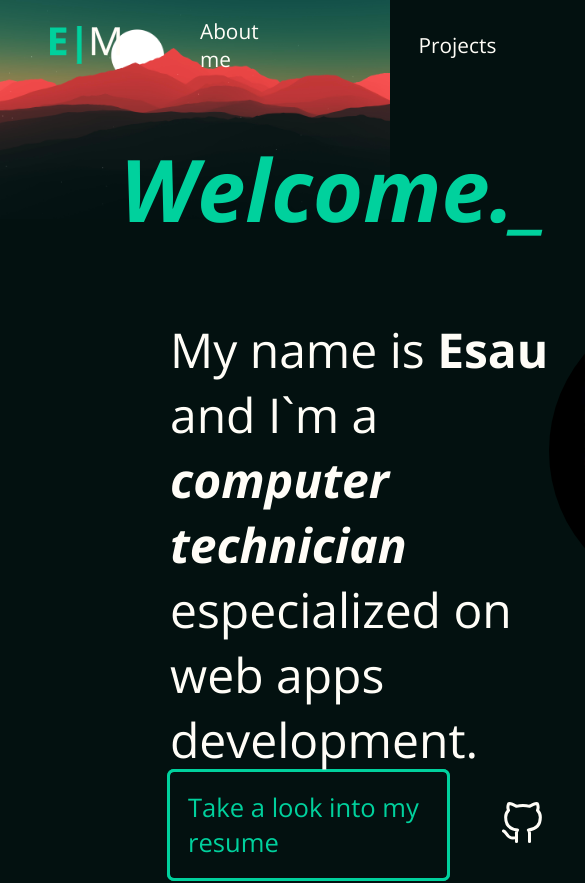
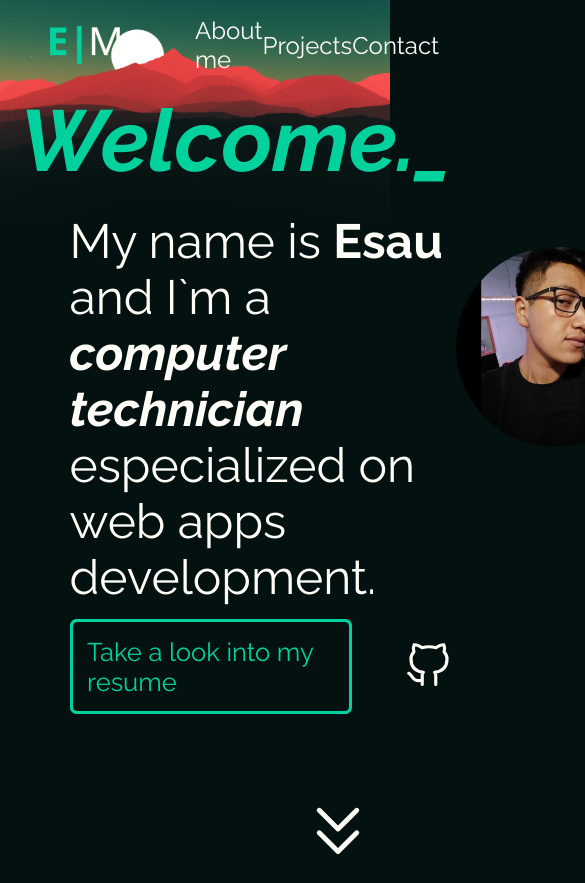
Before and after one commit to MajorNuke27/Portfolio, a plain HTML site: page index.html in a window 390 px wide. Shown: the top 883 px of the page, 585 px wide, since content can reach past the window. Drawn offline with nearby package versions, Linux system fonts and the light colour scheme.

Commit message:
Improve general desktop responsivnes of landing page

```diff
--- a/index.html
+++ b/index.html
@@ -9,14 +9,10 @@
     <link rel="stylesheet" href="./styles/general.css">
     <link rel="stylesheet" href="./styles/sections.css">
     <link rel="stylesheet" href="./styles/landing.css">
-    <link rel="preconnect" href="https://fonts.googleapis.com">
-    <link rel="preconnect" href="https://fonts.gstatic.com" crossorigin>
-    <link href="https://fonts.googleapis.com/css2?family=Open+Sans:ital,wght@0,300;0,400;0,500;0,700;1,300;1,400;1,500;1,700&display=swap" rel="stylesheet">
     <link rel="shortcut icon" href="./assets/images/Logo.svg" type="image/svg">
     <title>Esau Montiel | Web developer</title>
 </head>
 <body style="background-color: #031110;">
-    <div class="landing-bg"></div>
     <header>
         <img src="./assets/images/Logo.svg" alt="main-logo" >
         <nav class="nav-bar">
@@ -27,8 +23,8 @@
             </ul>
         </nav>
     </header>
+
     <main>
-
         <section id="home" class="landing section">
             <div class="content">
                 <h1 class="title">Welcome._</h1>
@@ -39,7 +35,7 @@
                 <a href="resume" target="_blank" class="bt bt-resume">Take a look into my resume</a>
                 <a target="_blank" href="https://github.com/MajorNuke27"><img src="./assets/images/github.svg" alt="github-logo"></a>
             </footer>
-            <img class="next" src="./assets/images/chevrons-down.svg" alt="arrow">
+            <a class="next" href="#About"><img src="./assets/images/chevrons-down.svg" alt="arrow"></a>
         </section>
     </main>
 
--- a/styles/general.css
+++ b/styles/general.css
@@ -1,10 +1,18 @@
+@import url('https://fonts.googleapis.com/css2?family=Raleway:ital,wght@0,300;0,400;0,500;0,700;1,300;1,400;1,500;1,700&display=swap');
+
 :root {
     --primary-color: #00d19d;
     --secondary-color: #fffdf7;
 }
 
 html {
-    font-family: 'Open Sans', sans-serif;
+    font-family: 'Raleway', sans-serif;
+}
+
+body {
+    background-image: url("../assets/images/background.jpg");
+    background-size: 100vw;
+    background-repeat: no-repeat;
 }
 
 header {
--- a/styles/landing.css
+++ b/styles/landing.css
@@ -1,34 +1,23 @@
-.landing-bg {
-    position: absolute;
-    z-index: -1;
-    min-height: 100vh;
-    min-width: 100vw;
-    background-image: url("../assets/images/background.jpg");
-    background-size: 100vw;
-    background-repeat: no-repeat;
-}
-
 .landing {
     display: grid;
+    grid-template-areas:
+        'content image'
+        'footer .'
+        'down down';
     grid-template-columns: 1fr .5fr;
-    grid-template-rows: 1fr .2fr .5fr;
-    grid-column-gap: 0px;
-    grid-row-gap: 0px;
-    padding-top: 40px;
-    padding-left: 120px;
+    grid-template-rows: 1fr .3fr .5fr;
     min-height: calc(100vh - 90px);
-
 }
 
 .content {
-    display: flex;
-    flex-direction: column;
-    align-items: flex-start;
     height: fit-content;
     max-width: 1000px;
     align-self: center;
-    gap: 70px;
-    grid-area: 1 / 1 / 2 / 2;
+    grid-area: content;
+}
+
+.content h1 {
+    margin-bottom: 5%;
 }
 
 .introduction {
@@ -38,20 +27,23 @@
 
 .selfie {
     width: 70%;
-    min-width: 300px;
-    height: fit-content;
+    max-width: 300px;
+    min-width: 200px;
     border-radius: 50%;
     align-self: center;
     justify-self: center;
-    grid-area: 1 / 2 / 2 / 3;
+    grid-area: image;
 }
 
 .links {
     display: flex;
     height: fit-content;
+    width: fit-content;
     margin-left: 50px;
-    gap: 50px;
-    grid-area: 2 / 1 / 3 / 2;
+    column-gap: 50px;
+    align-self: center;
+    align-items: center;
+    grid-area: footer;
 }
 
 .bt-resume {
@@ -64,10 +56,10 @@
     border-radius: 7px;
     content: "";
     position: absolute;
-    left: -3px;
-    bottom: -3px;
-    width: calc(100% + 6px);
-    height: calc(100% + 6px);
+    left: 0px;
+    bottom: 0px;
+    width: 100%;
+    height: 100%;
     z-index: -1;
     transition: transform .4s ease;
 }
@@ -85,13 +77,18 @@
 }
 
 .links a {
-    align-self: center;
+    width: fit-content;
+    height: fit-content;
 }
 
 .next {
-    grid-area: 3 / 1 / 4 / 3;
+    grid-area: down;
     justify-self: center;
     align-self: center;
+    width: fit-content;
+}
+
+.next img {
     width: 90px;
 }
 
--- a/styles/nav.css
+++ b/styles/nav.css
@@ -1,21 +1,18 @@
 .nav-bar {
-    display: flex;
-    align-items: center;
+    width: 50%;
+    max-width: 760px;
 }
 
 .nav-bar-list {
     list-style-type: none;
     display: flex;
-    flex-direction: row;
-    width: inherit;
-    justify-content: space-evenly;
+    justify-content: space-between;
 }
 
 .nav-bar-item {
     color: var(--secondary-color);
     align-self: center;
-    font-size: 1.3rem;
-    margin: 0 80px;
+    font-size: 1.5rem;
 }
 
 .nav-bar-item:last-child {
--- a/styles/sections.css
+++ b/styles/sections.css
@@ -1,5 +1,5 @@
 .section {
-    padding: 0 80px;
+    padding: 0 5%;
 }
 
 .title {
@@ -18,7 +18,7 @@
     border: 3px solid var(--secondary-color);
     width: fit-content;
     font-size: 1.6rem;
-    padding: 18px;
+    padding: 1.1rem;
     color: var(--secondary-color);
     border-radius: 7px;
     position: relative;
```
Also changed, not shown: assets/images/chevron-down.svg (deleted).
